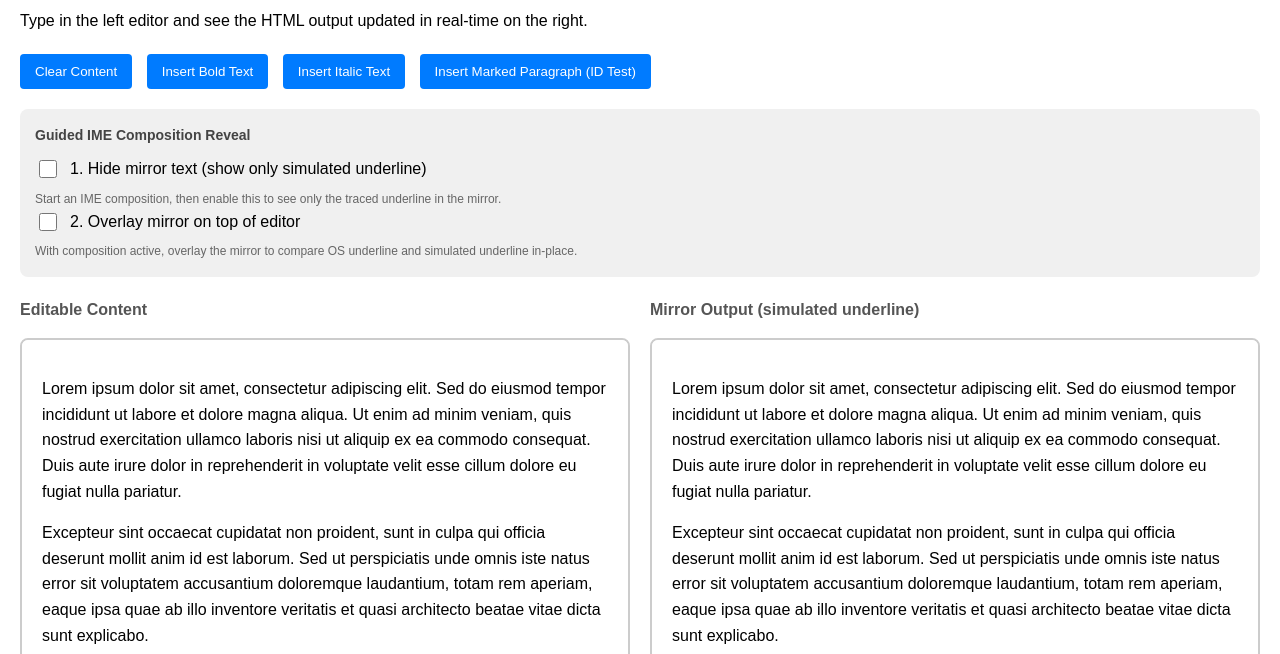
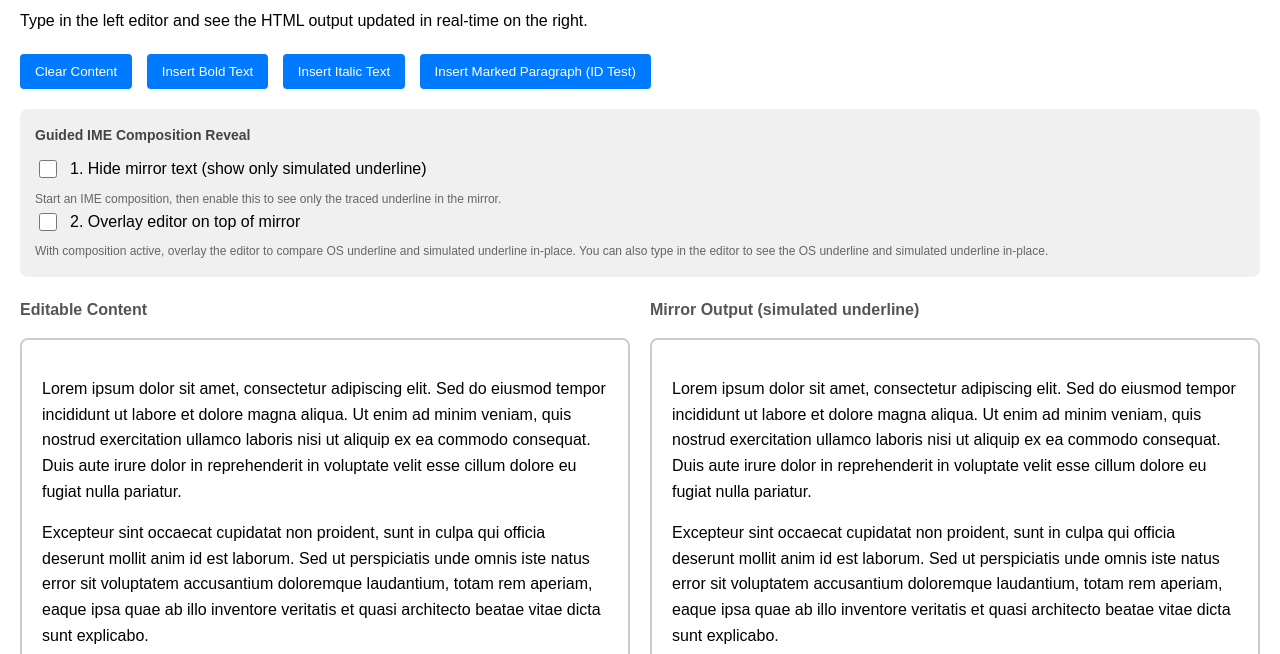
Before and after one commit to alapanc17/contenteditable-playground, a website built with Vite: page contenteditable-playground.html in a window 1280 px wide. Shown: the part 146-800 px from the top of the page. Built offline with nearby package versions, Linux system fonts and the light colour scheme.

Commit message:
chore: update text for Guided IME Composition Reveal

```diff
--- a/contenteditable-playground.html
+++ b/contenteditable-playground.html
@@ -209,11 +209,12 @@
             id="mergeCheckbox"
             onchange="toggleMergeMode()"
           />
-          <span>2. Overlay mirror on top of editor</span>
+          <span>2. Overlay editor on top of mirror</span>
         </label>
         <div class="hint">
-          With composition active, overlay the mirror to compare OS underline
-          and simulated underline in-place.
+          With composition active, overlay the editor to compare OS underline
+          and simulated underline in-place. You can also type in the editor to
+          see the OS underline and simulated underline in-place.
         </div>
       </div>
     </div>
```
